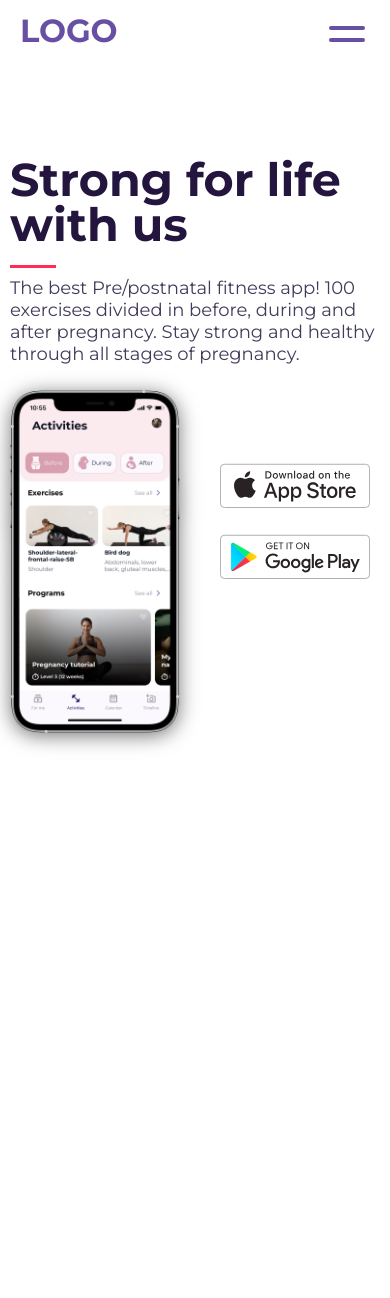
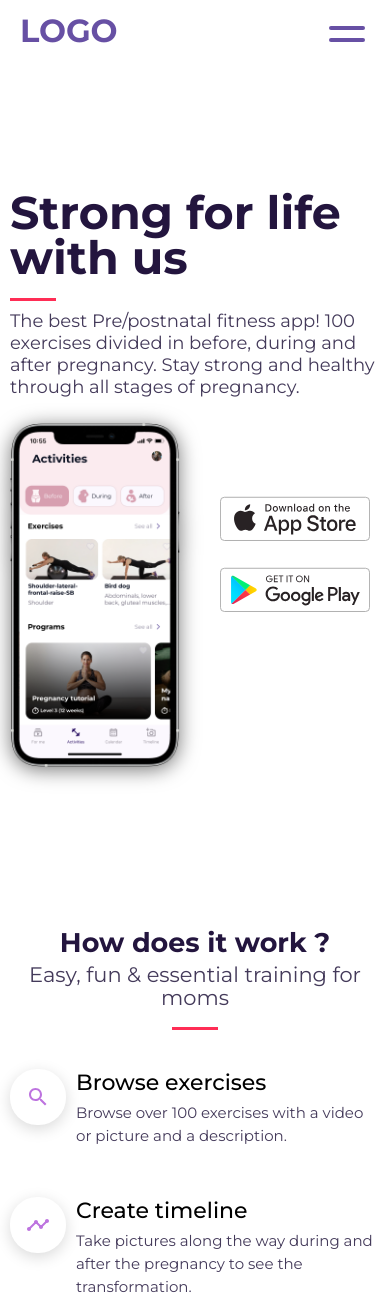
Before and after one commit to KirilCycle/Landing-Page, a Vue app: page /#/ in a window 390 px wide. Before the commit the page ends 844 px from the top, so only its background shows below. Built offline with nearby package versions, Linux system fonts and the light colour scheme.

Commit message:
responsive info block

```diff
--- a/src/components/Lists/HorizontalList.vue
+++ b/src/components/Lists/HorizontalList.vue
@@ -36,7 +36,6 @@ export default {
   max-width: 596px;
   height: 100%;
 
-
   .ico-wrap {
     width: 56px;
     flex-shrink: 0;
@@ -47,7 +46,6 @@ export default {
     display: flex;
     align-items: center;
     justify-content: center;
-
   }
 
   .text-wrap {
@@ -60,9 +58,7 @@ export default {
       font-weight: 500;
       line-height: 39px;
       letter-spacing: 0em;
-
     }
-
 
     .description {
       font-size: $font-sz-sm;
@@ -74,4 +70,73 @@ export default {
     }
   }
 }
+
+@media (max-width: 1115px) {
+  .item + .item {
+    margin-left: 40px;
+  }
+}
+
+@media (max-width: 921px) {
+
+  .item {
+    justify-content:start;
+  }
+  .item + .item {
+    margin-left: 0px;
+    margin-top: 50px;
+  }
+  .list {
+    flex-direction: column;
+
+    .text-wrap {
+      margin-left: 10px;
+      .title {
+        font-size: $font-sz-l4 - 5;
+        font-weight: 500;
+        line-height: 33px;
+      }
+
+      .description {
+        font-size: 15px;
+        line-height: 28px;
+      }
+    }
+  }
+}
+
+@media (max-width: 556px) {
+  .item {
+    .text-wrap {
+      .title {
+        font-size: $font-sz-l4 - 7;
+        line-height: 32px;
+      }
+
+      .description {
+        font-size: $font-sz-sm;
+        line-height: 28px;
+        margin-top: 5px;
+      }
+    }
+  }
+}
+@media (max-width: 456px) {
+  .item {
+    .text-wrap {
+      .title {
+        font-size: $font-sz-l4 - 10;
+        line-height: 27px;
+      }
+
+      .description {
+        font-size: $font-sz-sm - 3;
+        line-height: 23px;
+        margin-top: 5px;
+      }
+    }
+  }
+}
+
+
 </style>
--- a/src/pages/Home/HomePage.vue
+++ b/src/pages/Home/HomePage.vue
@@ -2,8 +2,8 @@
   <div class="home">
     <div class="wrap">
       <home-banner />
-      <!-- <info-block />
-      <before-and-during-pregnancy />
+      <info-block />
+      <!-- <before-and-during-pregnancy />
       <blog-posts />
       <send-your-data-banner/> -->
     </div>
@@ -14,11 +14,11 @@
 // import BeforeAndDuringPregnancy from "./components/BeforeAndDuringPregnancy/BeforeAndDuringPregnancy.vue";
 // import BlogPosts from "./components/BlogPosts/BlogPosts.vue";
 import HomeBanner from "./components/Banners/HomeBanner.vue";
-// import InfoBlock from "./components/InfoBlock/InfoBlock.vue";
+import InfoBlock from "./components/InfoBlock/InfoBlock.vue";
 // import SendYourDataBanner from "./components/Banners/SendYourDataBanner.vue";
 export default {
   // components: { HomeBanner,SendYourDataBanner, InfoBlock, BeforeAndDuringPregnancy,BlogPosts },
-  components: { HomeBanner }
+  components: { HomeBanner,InfoBlock }
 };
 </script>
 
--- a/src/pages/Home/components/Banners/HomeBanner.vue
+++ b/src/pages/Home/components/Banners/HomeBanner.vue
@@ -2,7 +2,6 @@
   <div class="banner-wrap">
     <div class="banner">
       <banner-svg class="banner-svg-card" />
-
       <div class="content">
         <div class="banner-content">
           <div class="text-section">
@@ -99,7 +98,7 @@ export default {
 }
 
 .banner-wrap {
-  width: 100;
+  width: 100%;
   display: flex;
   justify-content: center;
   align-items: center;
@@ -322,7 +321,7 @@ export default {
     .text-section {
       .text-section-banner-header {
         line-height: $line-height -9;
-        font-size: $font-sz-l - 10;
+        font-size: $font-sz-l - 8;
       }
       .text-section-banner-text {
         font-size: $font-sx-m - 5;
@@ -339,7 +338,7 @@ export default {
   }
   .banner {
     .banner-content {
-      padding: 220px 40px 220px 40px;
+      padding: 220px 40px 0px 40px;
     }
     .banner-iphone-section {
       img {
@@ -362,12 +361,16 @@ export default {
 
 @media (max-width: 675px) {
   .banner-wrap {
-    max-height: 350px;
+    display: flex;
+    align-items: start;
+  }
+  .banner-svg-card {
+    margin-top: -220px;
   }
 
   .banner {
     .banner-content {
-      padding: 230px 35px 230px 35px;
+      padding: 20px 35px 0px 35px;
       .mobile-store-badge-wrap {
         width: 280px;
         svg + svg {
@@ -385,7 +388,7 @@ export default {
     .text-section {
       .text-section-banner-header {
         line-height: 45px;
-        font-size: $font-sz-l - 17;
+        font-size: $font-sz-l - 14;
       }
       .text-section-banner-text {
         font-size: $font-sx-m - 7;
@@ -399,13 +402,14 @@ export default {
 @media (max-width: 600px) {
   .banner-wrap {
     width: 100vw;
+    min-height: 800px;
     .banner-svg-card {
       display: none;
     }
     .banner {
 
       .banner-content {
-        padding: 230px 10px 230px 10px;
+        padding: 0px 10px 0px 10px;
         flex-direction: column;
         width: 100%;
         box-sizing: border-box;
@@ -490,6 +494,9 @@ export default {
 
 @media (max-width: 356px) {
   .banner-wrap {
+    max-height: 700px;
+    min-height: 700px;
+    height: 700px;
     .banner {
       .banner-iphone-section {
         img {
--- a/src/pages/Home/components/InfoBlock/InfoBlock.vue
+++ b/src/pages/Home/components/InfoBlock/InfoBlock.vue
@@ -1,5 +1,5 @@
 <template>
-  <div class="wrap">
+  <div class="info-block-wrap">
     <h2 class="header">How does it work ?</h2>
     <p class="short-description">
       Easy, fun & essential training for moms
@@ -38,26 +38,84 @@ export default {
 <style lang="scss" scoped>
 @import "@/assets/variables";
 
-.wrap {
+.info-block-wrap {
   margin-top: 160px;
   max-width: 1237px;
+  height: min-content;
   width: 100%;
   display: flex;
   justify-content: center;
+  box-sizing: border-box;
   flex-direction: column;
+}
+
+.header {
+  text-align: center;
 }
 
 .short-description {
   margin-top: $spacing3;
   font-size: $font-sz-l4;
+  text-align: center;
   color: $light-text;
   position: relative;
   line-height: 39px;
 }
 
 .list-wrap {
-  height: 95px;
+  min-height: 95px;
   margin-top: 84px;
   width: 100%;
 }
+
+@media (max-width: 1115px) {
+  .info-block-wrap {
+    padding-left: 10px;
+    padding-right: 10px;
+  }
+}
+
+@media (max-width: 921px) {
+  .header {
+    font-size: 45px;
+  }
+
+  .list-wrap {
+    margin-top: 60px;
+  }
+
+  .short-description {
+    font-size: $font-sz-l4 - 5;
+  }
+}
+
+@media (max-width: 556px) {
+  .header {
+    font-size: 35px;
+  }
+
+  .short-description {
+    font-size: $font-sz-l4 - 10;
+    line-height: 20px;
+  }
+}
+
+@media (max-width: 456px) {
+  .info-block-wrap {
+    margin-top: 0px;
+  }
+  .header {
+    font-size: 27px;
+    line-height: 26px;
+  }
+
+  .short-description {
+    line-height: 23px;
+    margin-top: 7px;
+    font-size: $font-sz-l4 - 11;
+  }
+}
+
+
+
 </style>
```
